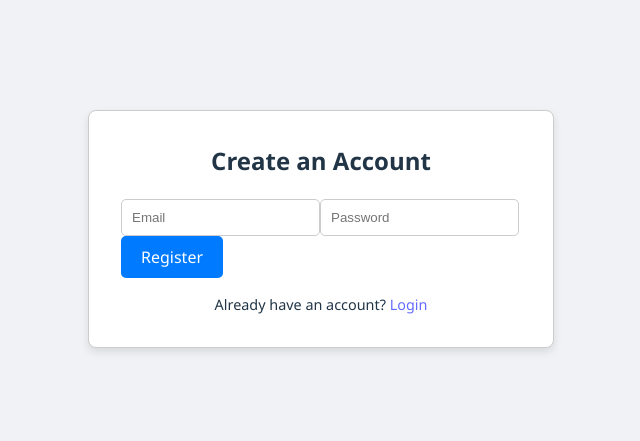
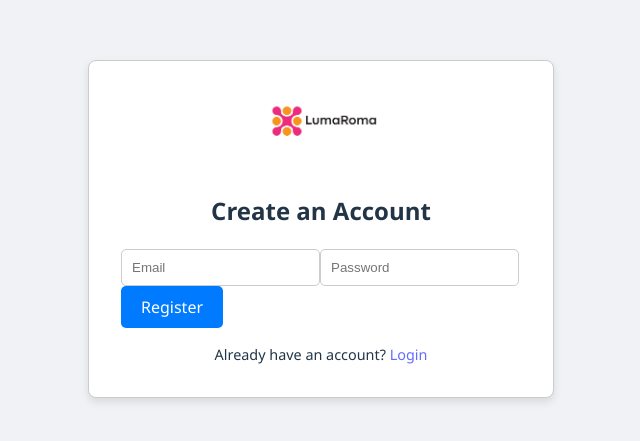
Before and after one commit to sagerock/ai-writing-bot, a React (Vite) app in the folder frontend/: page /register in a window 1280 px wide. Shown: the part 171-612 px from the top of the page, without its empty margins (319-959 px from the left). Built offline with nearby package versions, Linux system fonts and the light colour scheme; no server answers.

Commit message:
feat: Add logo to site

```diff
--- a/frontend/src/App.css
+++ b/frontend/src/App.css
@@ -12,6 +12,16 @@
     padding: 10px 20px;
     background-color: #f8f9fa;
     border-bottom: 1px solid #dee2e6;
+}
+
+.logo-container {
+    display: flex;
+    align-items: center;
+    gap: 15px;
+}
+
+.header-logo {
+    height: 40px;
 }
 
 .user-controls {
@@ -81,6 +91,12 @@
   gap: 1rem;
   background-color: #fff;
   box-shadow: 0 4px 8px rgba(0,0,0,0.1);
+}
+
+.auth-logo {
+    max-width: 120px;
+    margin: 0 auto 1.5rem;
+    display: block;
 }
 
 .auth-container h2 {
--- a/frontend/src/App.jsx
+++ b/frontend/src/App.jsx
@@ -184,7 +184,10 @@ function App() {
     const renderChatInterface = () => (
         <div className="App">
             <header className="App-header">
-                <h1>RomaLuma</h1>
+                <div className="logo-container">
+                    <img src="/logo.png" alt="RomaLuma Logo" className="header-logo" />
+                    <h1>RomaLuma</h1>
+                </div>
                 <div className="user-controls">
                     {user.displayName && <span>Welcome, {user.displayName}</span>}
                     {user.isAdmin && <Link to="/admin" className="account-button">Admin</Link>}
--- a/frontend/src/pages/AuthPage.jsx
+++ b/frontend/src/pages/AuthPage.jsx
@@ -112,6 +112,7 @@ const AuthPage = () => {
   return (
     <div className="auth-page">
       <div className="auth-container">
+        <img src="/logo.png" alt="RomaLuma Logo" className="auth-logo" />
         {renderForm()}
         {error && <p className="error">{error}</p>}
         {info && <p className="success">{info}</p>}
--- a/frontend/src/pages/HomePage.css
+++ b/frontend/src/pages/HomePage.css
@@ -3,6 +3,11 @@
   color: #333;
   background-color: #f8f9fa;
   min-height: 100vh;
+}
+
+.home-logo {
+  max-width: 150px;
+  margin-bottom: 1rem;
 }
 
 .home-header {
--- a/frontend/src/pages/HomePage.jsx
+++ b/frontend/src/pages/HomePage.jsx
@@ -6,6 +6,7 @@ const HomePage = () => {
   return (
     <div className="home-page">
       <header className="home-header">
+        <img src="/logo.png" alt="RomaLuma Logo" className="home-logo" />
         <h1>Welcome to RomaLuma</h1>
         <p>Your intelligent assistant for research, writing, and discovery.</p>
         <div className="cta-buttons">
```
Also changed, not shown: frontend/public/logo.png (added).
